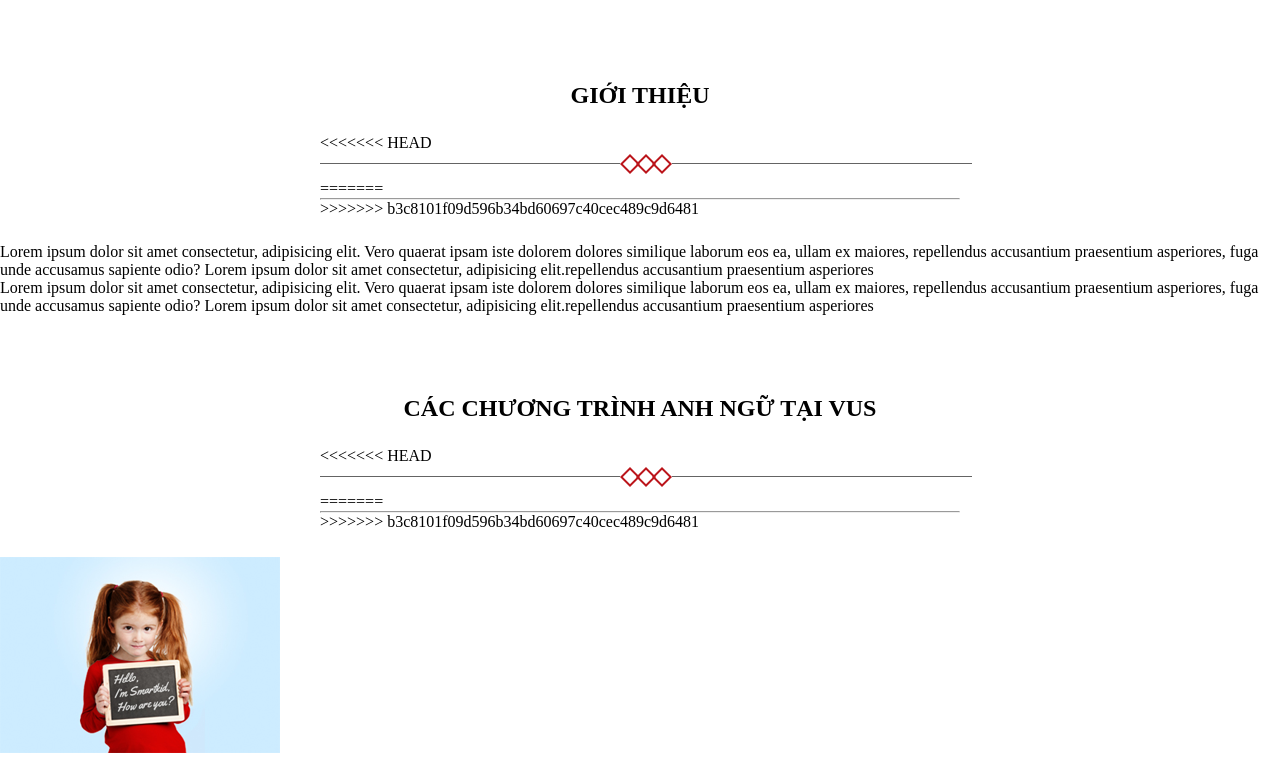
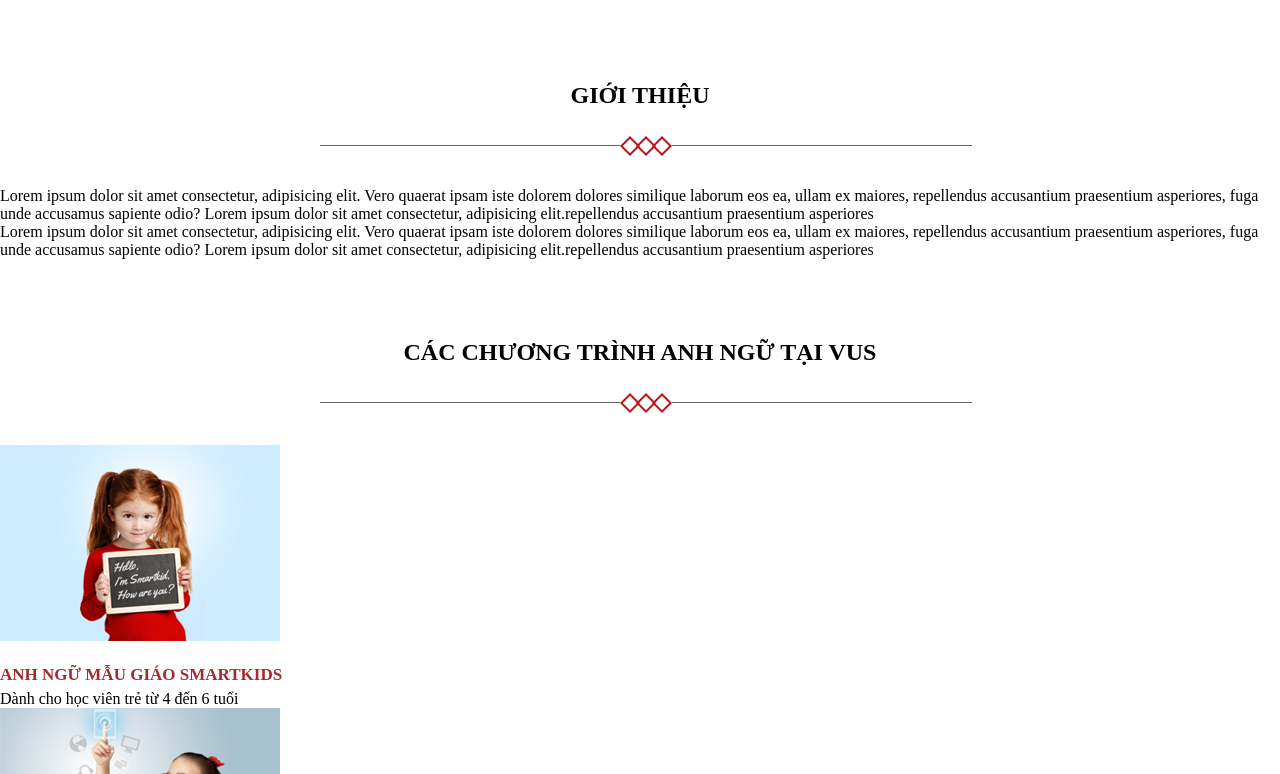
Before and after one commit to vuongvgc/clone-VUS-website, a plain HTML site: page index.html in a window 1280 px wide. Shown: the part 680-1454 px from the top of the page. Drawn offline with Linux system fonts and the light colour scheme.

```diff
--- a/index.html
+++ b/index.html
@@ -52,14 +52,7 @@
     <div class="introduction">
         <h2 class="header__secondary">Giới thiệu</h2>
         <div class="line-icon">
-<<<<<<< HEAD
             <img src="./img/line.png" alt="line break">
-=======
-            <!-- <span>&#9671;</span>
-            <span>&#9671;</span>
-            <span>&#9671;</span> -->
-            <hr>
->>>>>>> b3c8101f09d596b34bd60697c40cec489c9d6481
         </div>
         <p class="content">Lorem ipsum dolor sit amet consectetur, adipisicing elit. Vero quaerat ipsam iste dolorem dolores similique laborum eos ea, ullam ex maiores, repellendus accusantium praesentium asperiores, fuga unde accusamus sapiente odio? Lorem ipsum dolor sit amet consectetur, adipisicing elit.repellendus accusantium praesentium asperiores</p>
         <p class="content">Lorem ipsum dolor sit amet consectetur, adipisicing elit. Vero quaerat ipsam iste dolorem dolores similique laborum eos ea, ullam ex maiores, repellendus accusantium praesentium asperiores, fuga unde accusamus sapiente odio? Lorem ipsum dolor sit amet consectetur, adipisicing elit.repellendus accusantium praesentium asperiores</p>
@@ -68,11 +61,7 @@
     <div class="products">
         <h2 class="header__secondary">Các chương trình anh ngữ tại VUS</h2>
         <div class="line-icon">
-<<<<<<< HEAD
             <img src="./img/line.png" alt="line break">
-=======
-            <hr>
->>>>>>> b3c8101f09d596b34bd60697c40cec489c9d6481
         </div>
         <div class="product__box">
             <!-- product 1 -->
@@ -106,11 +95,7 @@
     <div class="news-event">
         <h2 class="header__secondary">Tin tức & sự kiện</h2>
         <div class="line-icon">
-<<<<<<< HEAD
             <img src="./img/line.png" alt="line break">
-=======
-            <hr>
->>>>>>> b3c8101f09d596b34bd60697c40cec489c9d6481
         </div>
     </div>
 </body>
```
